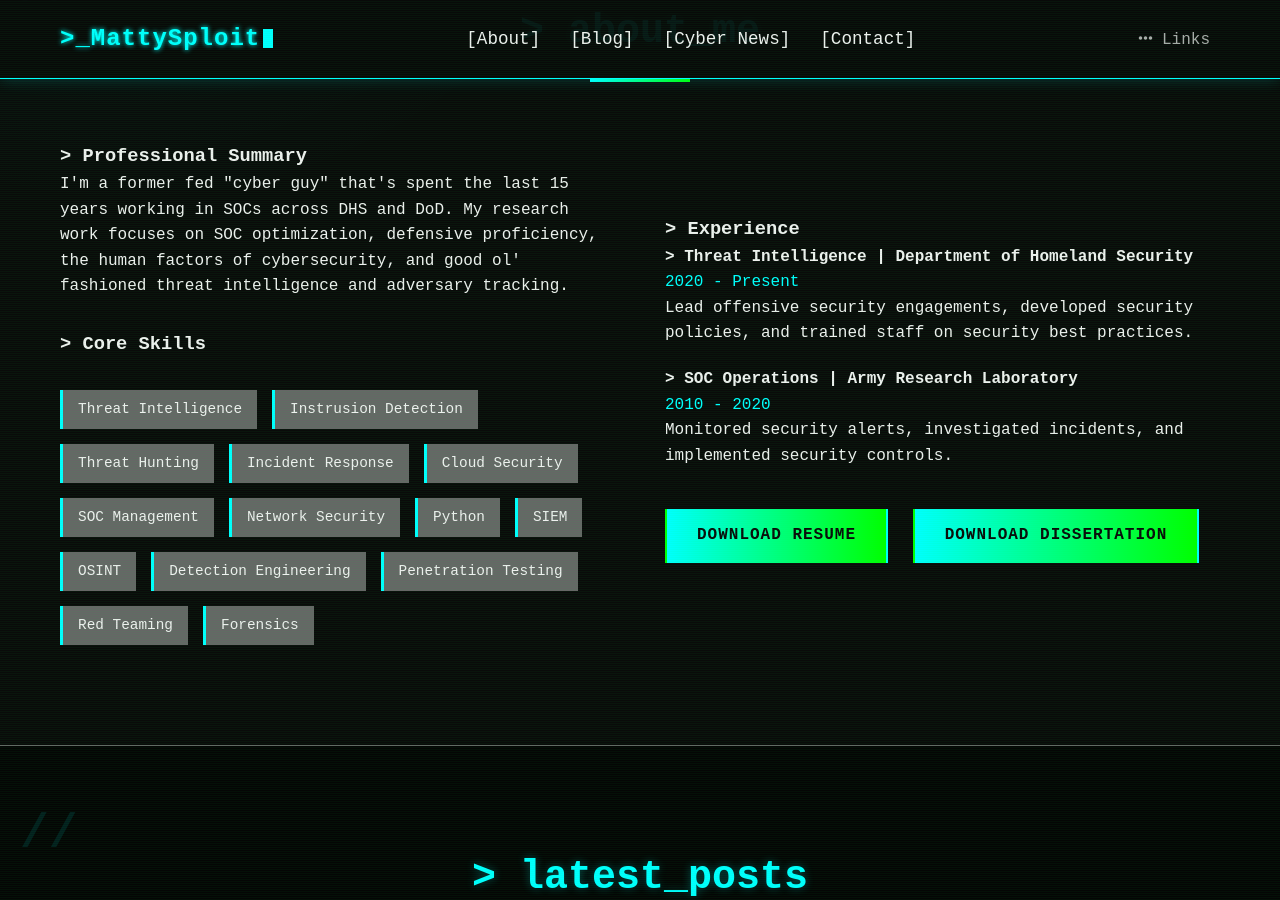
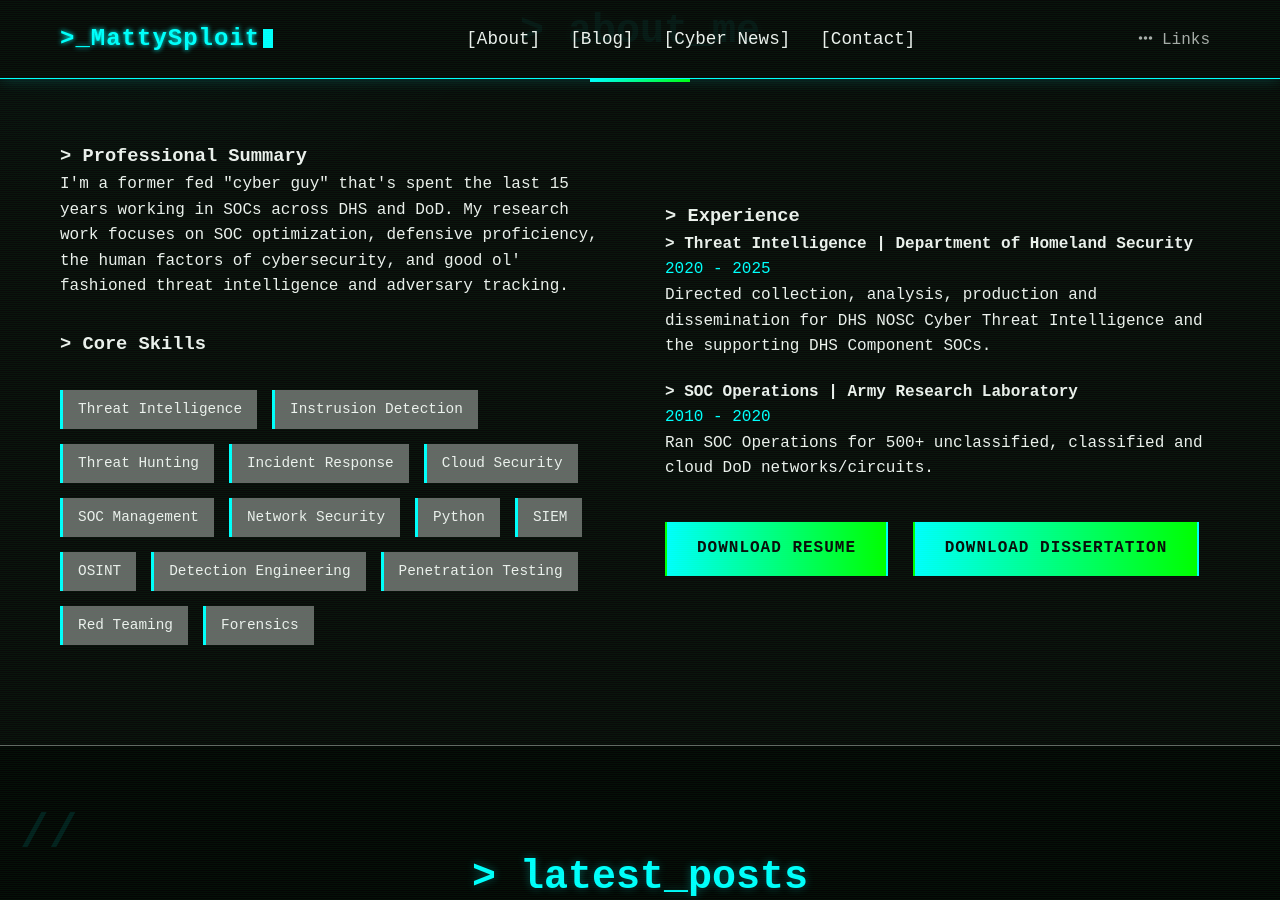
Before and after one commit to CTI-Buddy/cti-buddy.github.io, a Jekyll site: the page built from index.html, in a window 1280 px wide and 900 px high, scrolled down 1000 px. Built offline with Jekyll 4.4.1, drawn with Linux system fonts in a browser that asks for light colours.

Commit message:
Update index.html

```diff
--- a/index.html
+++ b/index.html
@@ -63,13 +63,13 @@
                     <h3>> Experience</h3>
                     <div style="margin-bottom: 20px;">
                         <h4>> Threat Intelligence | Department of Homeland Security</h4>
-                        <p style="color: var(--primary);">2020 - Present</p>
-                        <p>Lead offensive security engagements, developed security policies, and trained staff on security best practices.</p>
+                        <p style="color: var(--primary);">2020 - <span id="current-year"></span></p>
+                        <p>Directed collection, analysis, production and dissemination for DHS NOSC Cyber Threat Intelligence and the supporting DHS Component SOCs.</p>
                     </div>
                     <div style="margin-bottom: 20px;">
                         <h4>> SOC Operations | Army Research Laboratory</h4>
                         <p style="color: var(--primary);">2010 - 2020</p>
-                        <p>Monitored security alerts, investigated incidents, and implemented security controls.</p>
+                        <p>Ran SOC Operations for 500+ unclassified, classified and cloud DoD networks/circuits.</p>
                     </div>
 
 <a href="http://canarytokens.com/tags/o8hyn5hr6wvjt9cvp63d3x6y1/contact.php"
```
